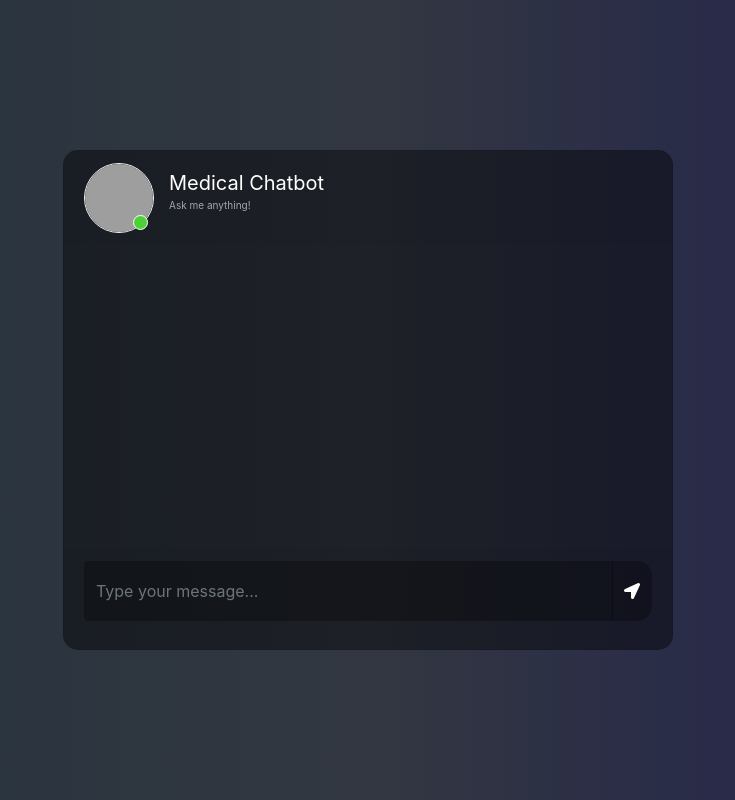
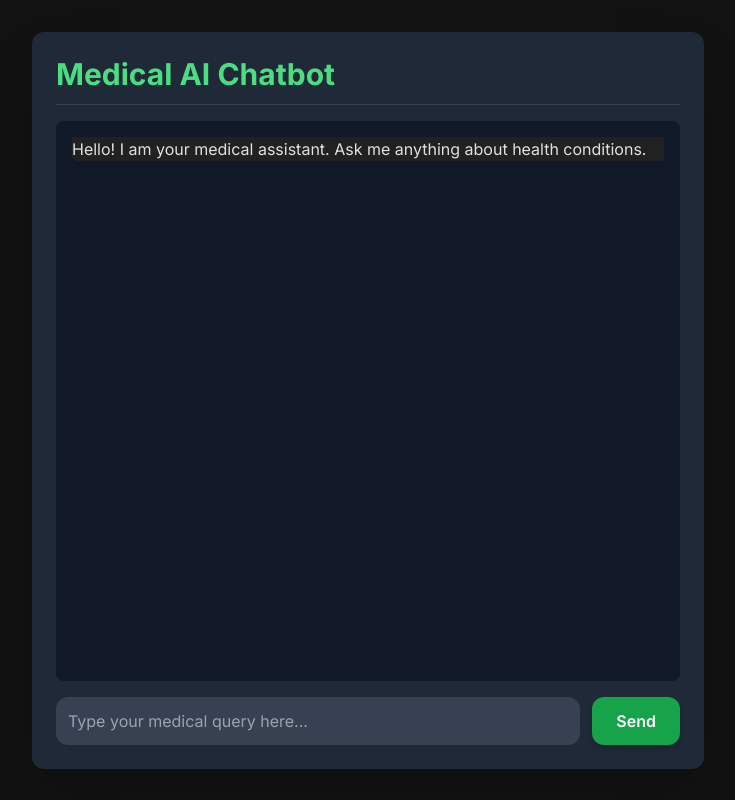
Before and after one commit to Ashutoshchawda07/Medical-AI-Chatbot, a Flask app: page / in a window 1280 px wide. Shown: the whole page, without its empty margins (272-1007 px from the left). Run offline with Flask 3, Linux system fonts and the light colour scheme; some libraries are stand-ins or nearby versions; grey boxes are pictures that could not be loaded.

Commit message:
Resolve RAG authentication/input errors and add UI alerts

```diff
--- a/Templates/index.html
+++ b/Templates/index.html
@@ -1,81 +1,133 @@
-<link href="//maxcdn.bootstrapcdn.com/bootstrap/4.1.1/css/bootstrap.min.css" rel="stylesheet" id="bootstrap-css">
-<script src="//maxcdn.bootstrapcdn.com/bootstrap/4.1.1/js/bootstrap.min.js"></script>
-<script src="//cdnjs.cloudflare.com/ajax/libs/jquery/3.2.1/jquery.min.js"></script>
+<!DOCTYPE html>
+<html lang="en">
+<head>
+    <meta charset="UTF-8">
+    <meta name="viewport" content="width=device-width, initial-scale=1.0">
+    <title>Medical AI Chatbot</title>
+    <script src="https://cdn.tailwindcss.com"></script>
+    <link href="https://fonts.googleapis.com/css2?family=Inter:wght@400;600;700&display=swap" rel="stylesheet">
+    <style>
+        body { font-family: 'Inter', sans-serif; background-color: #121212; }
+        #chat-window { height: 70vh; overflow-y: auto; scroll-behavior: smooth; }
+        .message { max-width: 80%; padding: 10px 15px; margin: 10px; border-radius: 20px; word-wrap: break-word; }
+        .user-msg { background-color: #2e7d32; color: white; margin-left: auto; border-bottom-right-radius: 5px; }
+        .bot-msg { background-color: #212121; color: #e0e0e0; margin-right: auto; border-bottom-left-radius: 5px; }
+        .loading-dot {
+            height: 8px; width: 8px; background-color: #e0e0e0; border-radius: 50%; display: inline-block; margin: 0 2px;
+            animation: bounce 1.4s infinite ease-in-out both;
+        }
+        .loading-dot:nth-child(1) { animation-delay: -0.32s; }
+        .loading-dot:nth-child(2) { animation-delay: -0.16s; }
+        @keyframes bounce {
+            0%, 80%, 100% { transform: translateY(0); }
+            40% { transform: translateY(-8px); }
+        }
+    </style>
+</head>
+<body class="flex items-center justify-center min-h-screen">
 
-<!DOCTYPE html>
-<html>
-	<head>
-		<title>Chatbot</title>
-		<link rel="stylesheet" href="https://stackpath.bootstrapcdn.com/bootstrap/4.1.3/css/bootstrap.min.css" integrity="sha384-MCw98/SFnGE8fJT3GXwEOngsV7Zt27NXFoaoApmYm81iuXoPkFOJwJ8ERdknLPMO" crossorigin="anonymous">
-		<link rel="stylesheet" href="https://use.fontawesome.com/releases/v5.5.0/css/all.css" integrity="sha384-B4dIYHKNBt8Bc12p+WXckhzcICo0wtJAoU8YZTY5qE0Id1GSseTk6S+L3BlXeVIU" crossorigin="anonymous">
-		<script src="https://ajax.googleapis.com/ajax/libs/jquery/3.3.1/jquery.min.js"></script>
-		<link rel="stylesheet" type="text/css" href="{{ url_for('static', filename='style.css')}}"/>
-	</head>
+    <div class="w-full max-w-2xl bg-gray-800 rounded-xl shadow-2xl p-6">
+        <h1 class="text-3xl font-bold text-green-400 mb-4 border-b border-gray-700 pb-3">
+            Medical AI Chatbot
+        </h1>
 
+        <!-- Chat Window -->
+        <div id="chat-window" class="bg-gray-900 rounded-lg p-4 mb-4">
+            <div class="bot-msg">Hello! I am your medical assistant. Ask me anything about health conditions.</div>
+        </div>
 
-	<body>
-		<div class="container-fluid h-100">
-			<div class="row justify-content-center h-100">
-				<div class="col-md-8 col-xl-6 chat">
-					<div class="card">
-						<div class="card-header msg_head">
-							<div class="d-flex bd-highlight">
-								<div class="img_cont">
-									<img src="https://cdn-icons-png.flaticon.com/512/387/387569.png" class="rounded-circle user_img">
-									<!-- <img src="https://www.prdistribution.com/spirit/uploads/pressreleases/2019/newsreleases/d83341deb75c4c4f6b113f27b1e42cd8-chatbot-florence-already-helps-thousands-of-patients-to-remember-their-medication.png" class="rounded-circle user_img"> -->
-									<span class="online_icon"></span>
-								</div>
-								<div class="user_info">
-									<span>Medical Chatbot</span>
-									<p>Ask me anything!</p>
-								</div>
-							</div>
-						</div>
-						<div id="messageFormeight" class="card-body msg_card_body">
+        <!-- Input Form -->
+        <form id="chat-form" class="flex space-x-3">
+            <input type="text" id="user-input" placeholder="Type your medical query here..."
+                   class="flex-grow p-3 rounded-xl bg-gray-700 text-white placeholder-gray-400 focus:outline-none focus:ring-2 focus:ring-green-500 transition duration-150">
+            <button type="submit" id="send-button"
+                    class="bg-green-600 hover:bg-green-700 text-white font-semibold py-3 px-6 rounded-xl transition duration-150 shadow-md">
+                Send
+            </button>
+        </form>
+    </div>
 
+    <script>
+        const chatForm = document.getElementById('chat-form');
+        const chatWindow = document.getElementById('chat-window');
+        const userInput = document.getElementById('user-input');
 
-						</div>
-						<div class="card-footer">
-							<form id="messageArea" class="input-group">
-                                <input type="text" id="text" name="msg" placeholder="Type your message..." autocomplete="off" class="form-control type_msg" required/>
-								<div class="input-group-append">
-									<button type="submit" id="send" class="input-group-text send_btn"><i class="fas fa-location-arrow"></i></button>
-								</div>
-							</form>
-						</div>
-					</div>
-				</div>
-			</div>
-		</div>
+        // Function to create and append a message element
+        function appendMessage(text, sender) {
+            const msgDiv = document.createElement('div');
+            msgDiv.className = 'message ' + (sender === 'user' ? 'user-msg' : 'bot-msg');
+            msgDiv.textContent = text;
+            chatWindow.appendChild(msgDiv);
+            chatWindow.scrollTop = chatWindow.scrollHeight;
+            return msgDiv;
+        }
 
-		<script>
-			$(document).ready(function() {
-				$("#messageArea").on("submit", function(event) {
-					const date = new Date();
-					const hour = date.getHours();
-					const minute = date.getMinutes();
-					const str_time = hour+":"+minute;
-					var rawText = $("#text").val();
+        // Function to show a typing indicator
+        function showTypingIndicator() {
+            const indicator = document.createElement('div');
+            indicator.id = 'typing-indicator';
+            indicator.className = 'bot-msg flex items-center space-x-2';
+            indicator.innerHTML = `
+                <span>Typing...</span>
+                <div class="loading-dot"></div>
+                <div class="loading-dot"></div>
+                <div class="loading-dot"></div>
+            `;
+            chatWindow.appendChild(indicator);
+            chatWindow.scrollTop = chatWindow.scrollHeight;
+        }
 
-					var userHtml = '<div class="d-flex justify-content-end mb-4"><div class="msg_cotainer_send">' + rawText + '<span class="msg_time_send">'+ str_time + '</span></div><div class="img_cont_msg"><img src="https://i.ibb.co/d5b84Xw/Untitled-design.png" class="rounded-circle user_img_msg"></div></div>';
+        // Function to remove the typing indicator
+        function removeTypingIndicator() {
+            const indicator = document.getElementById('typing-indicator');
+            if (indicator) {
+                indicator.remove();
+            }
+        }
 
-					$("#text").val("");
-					$("#messageFormeight").append(userHtml);
+        chatForm.addEventListener('submit', async function(event) {
+            event.preventDefault();
+            const message = userInput.value.trim();
 
-					$.ajax({
-						data: {
-							msg: rawText,
-						},
-						type: "POST",
-						url: "/get",
-					}).done(function(data) {
-						var botHtml = '<div class="d-flex justify-content-start mb-4"><div class="img_cont_msg"><img src="https://cdn-icons-png.flaticon.com/512/387/387569.png" class="rounded-circle user_img_msg"></div><div class="msg_cotainer">' + data + '<span class="msg_time">' + str_time + '</span></div></div>';
-						$("#messageFormeight").append($.parseHTML(botHtml));
-					});
-					event.preventDefault();
-				});
-			});
-		</script>
+            if (message === '') return;
 
-    </body>
+            // 1. Display user message and clear input
+            appendMessage(message, 'user');
+            userInput.value = '';
+
+            // 2. Show typing indicator
+            showTypingIndicator();
+
+            try {
+                // 3. Send message as JSON data to the /get endpoint
+                const response = await fetch('/get', {
+                    method: 'POST',
+                    headers: {
+                        'Content-Type': 'application/json', // CRITICAL: Specify JSON content type
+                    },
+                    // CRITICAL: Send data as JSON string with the expected 'message' key
+                    body: JSON.stringify({ message: message })
+                });
+
+                // 4. Check for success status and parse response
+                if (!response.ok) {
+                    const errorJson = await response.json().catch(() => ({ answer: 'Server returned error.' }));
+                    throw new Error(`HTTP error ${response.status}: ${errorJson.answer || 'Unknown error'}`);
+                }
+
+                const data = await response.json();
+
+                // 5. Remove indicator and display bot response
+                removeTypingIndicator();
+                appendMessage(data.answer || "I'm sorry, I couldn't process that response.", 'bot');
+
+            } catch (error) {
+                // 6. Handle API/network errors
+                removeTypingIndicator();
+                console.error('Fetch error:', error);
+                appendMessage(`System Error: ${error.message}`, 'bot');
+            }
+        });
+    </script>
+</body>
 </html>
--- a/app.py
+++ b/app.py
@@ -11,9 +11,88 @@ import os
 
 app = Flask(__name__)
 
+load_dotenv()
+PINECONE_API_KEY=os.getenv("PINECONE_API_KEY")
+GEMINI_API_KEY=os.getenv("GEMINI_API_KEY")
+
+print("--- 1. Keys Loaded ---")
+
+# --- START OF POTENTIAL HANG AREA ---
+try:
+    print("--- 2a. Starting embeddings download... ---")
+    embeddings=download_embeddings()
+    print("--- 2b. Embeddings downloaded successfully. ---")
+
+    index_name = "medical-ai-chatbot"
+    print(f"--- 3a. Connecting to Pinecone index: {index_name} ---")
+    docsearch_store = PineconeVectorStore.from_existing_index(
+       index_name=index_name,
+       embedding=embeddings
+    )
+    print("--- 3b. Pinecone connection successful. ---")
+except Exception as e:
+    print(f"--- FATAL SETUP ERROR: {e} ---")
+    exit() # Exit the application if setup fails
+# --- END OF POTENTIAL HANG AREA ---
+
+
+retriever = docsearch_store.as_retriever(search_type="similarity", search_kwargs={"k": 3})
+
+chatmodel = ChatGoogleGenerativeAI(
+    model="gemini-2.5-pro",
+    google_api_key=GEMINI_API_KEY  # <--- Uses the explicitly loaded key
+)
+
+prompt=ChatPromptTemplate.from_messages(
+   [
+      ("system", system_prompt),
+      ("user", "{input}")
+   ]
+)
+
+question_answer_chain=create_stuff_documents_chain(chatmodel,prompt=prompt)
+rag_chain=create_retrieval_chain(retriever,question_answer_chain)
+
+print("--- 4. RAG Chain setup complete. App starting. ---")
+
+
 @app.route('/')
 def home():
-    return render_template('index.html')
+  return render_template('index.html')
+
+@app.route('/get', methods=['GET','POST'])
+def ask():
+    # --- FIX: Safely retrieve the 'message' key from either JSON or Form data ---
+    if request.is_json:
+        # If client sends JSON (standard for modern AJAX)
+        data = request.json
+    else:
+        # If client sends form data (standard for HTML forms)
+        data = request.form
+
+    try:
+        msg = data['message']
+    except KeyError:
+        # Handle the case where the key is still missing
+        print("--- ERROR: 'message' key not found in request data. ---")
+        return jsonify({"answer": "Error: Invalid request format. 'message' key missing."}), 400
+    # --- END FIX ---
+
+    input=msg
+    print(f"--- 5. Received query: {input} ---")
+
+    # --- START OF POTENTIAL TIMEOUT AREA ---
+    try:
+        response=rag_chain.invoke({"input":msg})
+        print(f"--- 6. Response received successfully. ---")
+        # Use jsonify for a proper API response
+        return jsonify({"answer": response['answer']})
+    except Exception as e:
+        # Log the error if the RAG chain fails to invoke (e.g., API key problem, rate limit, timeout)
+        print(f"--- 6. ERROR: RAG Chain failed to invoke: {e} ---")
+        return jsonify({"answer": f"Error: Could not generate a response. Details: {e}"}), 500
+    # --- END OF POTENTIAL TIMEOUT AREA ---
+
 
 if __name__ == '__main__':
-    app.run(host="0.0.0.0", port=5000, debug=True)
+  app.run(host="0.0.0.0", port=5000, debug=True)
```
Also changed, not shown: store_index.py (line endings or trailing spaces).
